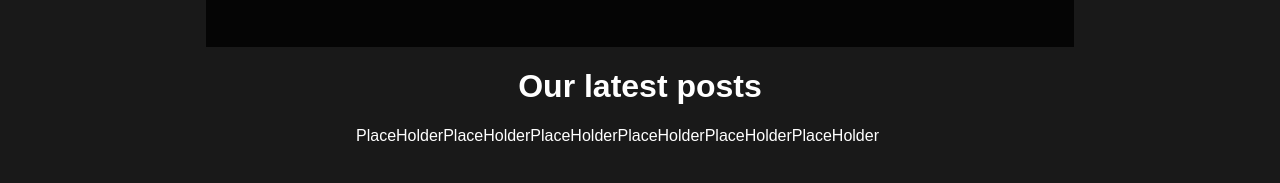
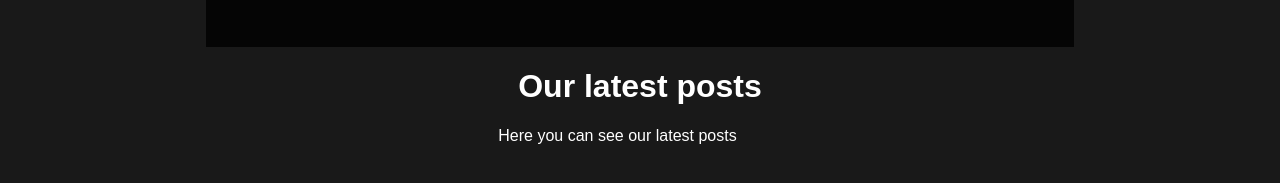
Before and after one commit to Amori6nd/GamingWebsite, a plain HTML site: page index.html in a window 1280 px wide. Shown: the part 1546-1729 px from the top of the page. Drawn offline with Linux system fonts and the light colour scheme.

Commit message:
Update index.html

```diff
--- a/index.html
+++ b/index.html
@@ -69,7 +69,7 @@
 		<div class="latestposts">
 
 			<h1>Our latest posts</h1>
-			<p class="lpdetails">PlaceHolderPlaceHolderPlaceHolderPlaceHolderPlaceHolderPlaceHolder</p>
+			<p class="lpdetails">Here you can see our latest posts</p>
 			<div class="posts">
 				<div class="post post1">
 					<div class="img imgpost"></div>
```
